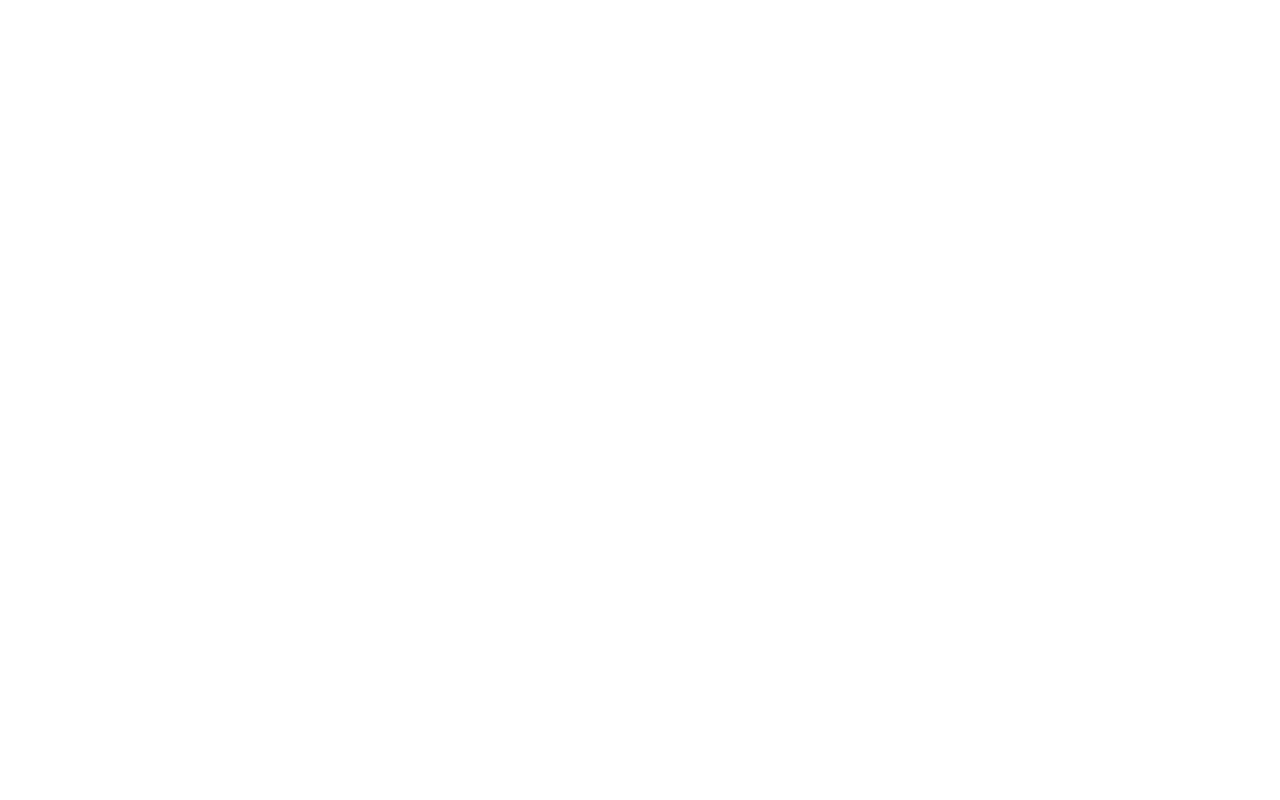
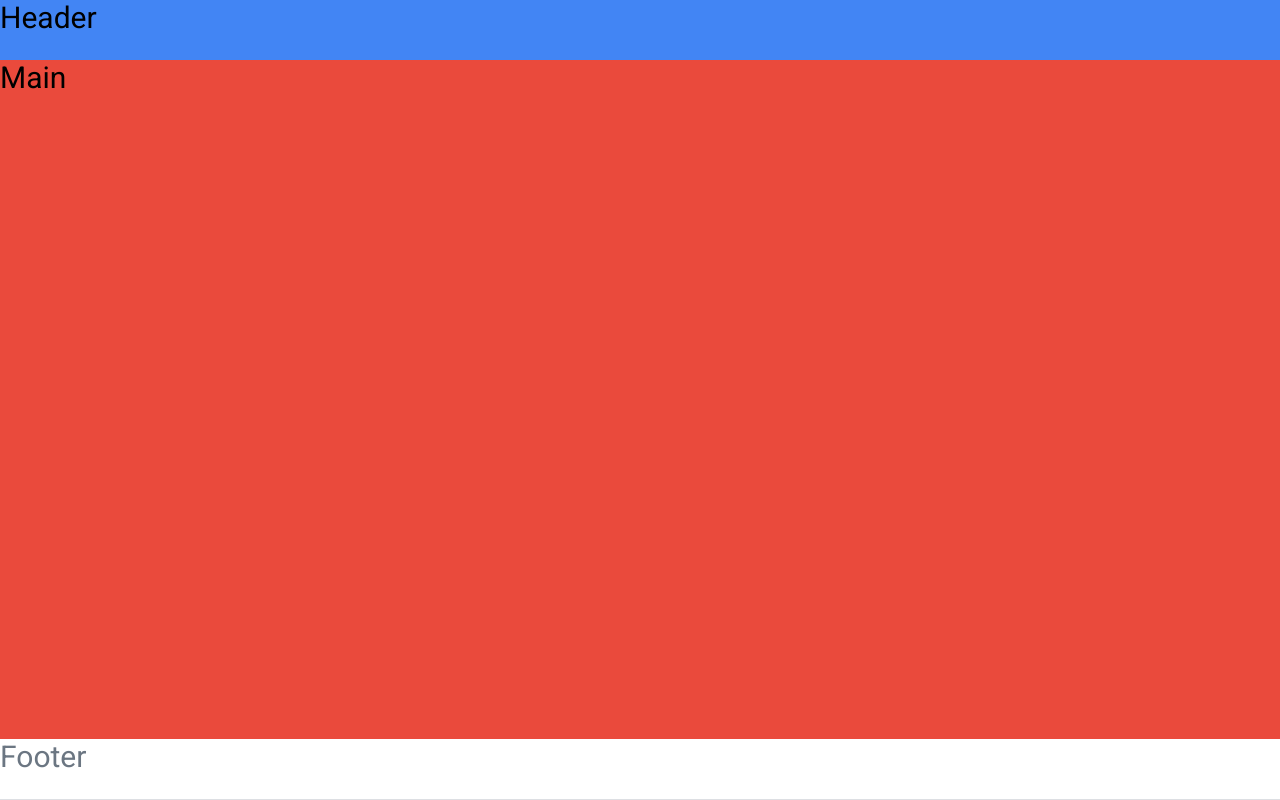
Before and after one commit to isaribeirooo/1F_CloneGoogle_TurmaA, a plain HTML site: page index.html in a window 1280 px wide. Drawn offline with Linux system fonts and the light colour scheme.

Commit message:
atualizações

```diff
--- a/css/estilo.css
+++ b/css/estilo.css
@@ -1,10 +1,31 @@
 *{
     margin: 0;
     padding: 0;
+    font-family: "Roboto", sans-serif;
 }
 
 body{
-    font-family: "Roboto", sans-serif;
-    font-weight: 500;
-    font-style: normal;
+    background-color: #fff;
+    font-size: 30px;
+    width: 100vw;
+    height: 100vh;
+    display: flex;
+    flex-direction: column;
   }
+
+.header{
+    background: #4285F4;
+    height: 60px;
+}
+
+.main{
+    background: #EA4A3C;
+    flex-grow: 1;
+}
+
+.footer{
+    color: #6b7682;
+    background: #2F2F2;
+    height: 60px;
+    border-bottom: 1px solid #dddfe3;
+}
--- a/index.html
+++ b/index.html
@@ -11,8 +11,8 @@
 <link href="https://fonts.googleapis.com/css2?family=Roboto:ital,wght@0,100;0,300;0,400;0,500;0,700;0,900;1,100;1,300;1,400;1,500;1,700;1,900&display=swap" rel="stylesheet">
 </head>
 <body>
-    <header></header>
-    <main></main>
-    <footer></footer>
+    <div class="header">Header</div>
+    <div class="main">Main</div>
+    <div class="footer">Footer</div>
 </body>
 </html>
```
